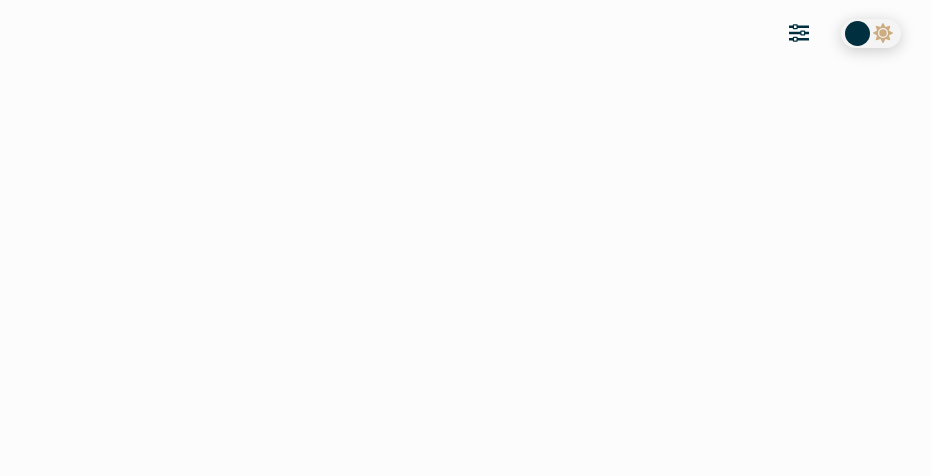
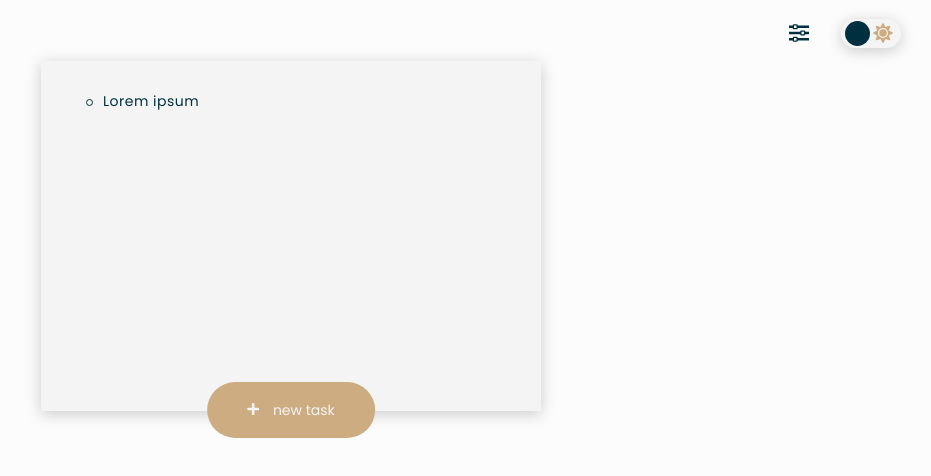
Before and after one commit to TolyaDeveloper/todo-app, a website: page src/index.html in a window 1280 px wide. Shown: the whole page, without its empty margins (349-1280 px from the left). Drawn offline with Linux system fonts and the light colour scheme.

Commit message:
container finished

```diff
--- a/package.json
+++ b/package.json
@@ -29,6 +29,8 @@
     "webpack-stream": "^6.1.1"
   },
   "dependencies": {
-    "normalize.css": "^8.0.1"
+    "normalize.css": "^8.0.1",
+    "smooth-scrollbar": "^8.6.0",
+    "uuid": "^8.3.2"
   }
 }
--- a/src/index.html
+++ b/src/index.html
@@ -83,6 +83,29 @@
         </div>
       </div>
     </header>
+    <section class="workplace">
+      <div class="workplace__outer">
+        <ul class="workplace__inner">
+          <li class="workplace__item" data-key="${uuidv4()}">
+            <label>
+              <input class="workplace__checkbox" type="checkbox">
+              <p class="workplace__item-text">Lorem ipsum</p>
+            </label>
+            <button class="workplace__item-delete" type="button" aria-label="delete current todo">
+              <img class="workplace__item-image" src="images/dist/icons/delete.svg" alt="delete icon">
+            </button>
+          </li>
+        </ul>
+      </div>
+      <button class="workplace__add" type="button">
+        <svg xmlns="http://www.w3.org/2000/svg">
+          <path
+            d="M11.143 4.714H7.286V.857A.857.857 0 006.429 0H5.57a.857.857 0 00-.857.857v3.857H.857A.857.857 0 000 5.571v.858c0 .473.384.857.857.857h3.857v3.857c0 .473.384.857.857.857h.858a.857.857 0 00.857-.857V7.286h3.857A.857.857 0 0012 6.429V5.57a.857.857 0 00-.857-.857z"
+            fill="#F5F4F4" />
+        </svg>
+        new task
+      </button>
+    </section>
   </div>
   <script src="js/bundle.min.js"></script>
 </body>
--- a/src/js/app.js
+++ b/src/js/app.js
@@ -1,3 +1,5 @@
 import './mode-switch';
 import './accordion';
 import './equalizer';
+import './scrollbar';
+import './todo';
--- /dev/null
+++ b/src/js/scrollbar.js
@@ -0,0 +1,3 @@
+import Scrollbar from 'smooth-scrollbar';
+
+Scrollbar.init(document.querySelector('.workplace__outer'));
--- a/src/scss/app.scss
+++ b/src/scss/app.scss
@@ -5,8 +5,10 @@
 @import 'base/global';
 
 //
+
 @import 'blocks/keyframes';
 @import 'blocks/header';
+@import 'blocks/workplace';
 
 //
 
--- a/src/scss/base/_global.scss
+++ b/src/scss/base/_global.scss
@@ -26,6 +26,7 @@ body {
   @include font('Poppins', 400);
 
   min-width: 320px;
+  color: var(--text-main);
   font-size: var(--font-size-main);
   line-height: var(--line-height-main);
   letter-spacing: var(--letter-spacing-main);
--- a/src/scss/blocks/_header.scss
+++ b/src/scss/blocks/_header.scss
@@ -94,7 +94,6 @@
   }
   &__range-item {
     position: relative;
-    color: var(--text-main);
     font-size: var(--font-size-small);
     &::before {
       content: '';
@@ -145,7 +144,6 @@
     }
   }
   &__setting-name {
-    color: var(--text-main);
     user-select: none;
   }
   &__popup-checker {
--- /dev/null
+++ b/src/scss/blocks/_workplace.scss
@@ -0,0 +1,95 @@
+.workplace {
+  position: relative;
+  &__outer {
+    max-width: 500px;
+    height: 350px;
+    overflow: auto;
+    margin: 10px auto 0 auto;
+    background-color: var(--background-list);
+    box-shadow: 0px 3px 15px rgba(0, 0, 0, 0.2);
+  }
+  &__inner {
+    padding: 30px 45px;
+  }
+  &__item {
+    display: flex;
+    justify-content: space-between;
+    align-items: flex-start;
+    margin-bottom: 20px;
+    // &.active .workplace__item-delete {
+    //   display: block;
+    //   animation: popup-show 0.3s ease;
+    // }
+    // &.active .workplace__item-text {
+    //   text-decoration: line-through;
+    // }
+    // &.active .workplace__item-text::before {
+    //   background-color: var(--accent);
+    // }
+    &:hover .workplace__item-text::before {
+      background-color: var(--accent);
+    }
+    label {
+      cursor: pointer;
+    }
+  }
+  &__checkbox {
+    height: 1px;
+    width: 1px;
+    position: absolute;
+    overflow: hidden;
+    clip: rect(0, 0, 0, 0);
+    &:checked + label ~ .workplace__item-delete {
+      display: block;
+      animation: popup-show 0.3s ease;
+    }
+    &:checked + .workplace__item-text {
+      text-decoration: line-through;
+      text-decoration-color: var(--accent);
+    }
+    &:checked + .workplace__item-text::before {
+      background-color: var(--accent);
+    }
+  }
+  &__item-text {
+    position: relative;
+    padding-left: 17px;
+    &::before {
+      content: '';
+      position: absolute;
+      left: 0;
+      top: 8px;
+      width: 7px;
+      height: 7px;
+      border-radius: 50%;
+      border: 1px solid var(--background-list-dot);
+    }
+  }
+  &__item-delete {
+    display: none;
+    background-color: transparent;
+    border: none;
+    cursor: pointer;
+  }
+  &__add {
+    position: absolute;
+    left: 50%;
+    bottom: -27px;
+    transform: translateX(-50%);
+    padding: 20px 40px;
+    color: var(--text-btn);
+    background-color: var(--accent);
+    border-radius: 50px;
+    border: none;
+    cursor: pointer;
+    z-index: 10;
+    svg {
+      width: 12px;
+      height: 12px;
+      margin-right: 10px;
+      path {
+        fill: var(--background-list-plus);
+      }
+    }
+  }
+}
```
Also changed, not shown: src/js/todo.js (added, +19 -0 lines), src/css/bundle.min.css, src/images/dist/icons/add.svg (added), src/images/dist/icons/delete.svg (added), src/images/src/icons/add.svg (added), src/images/src/icons/delete.svg (added), src/js/bundle.min.js.
